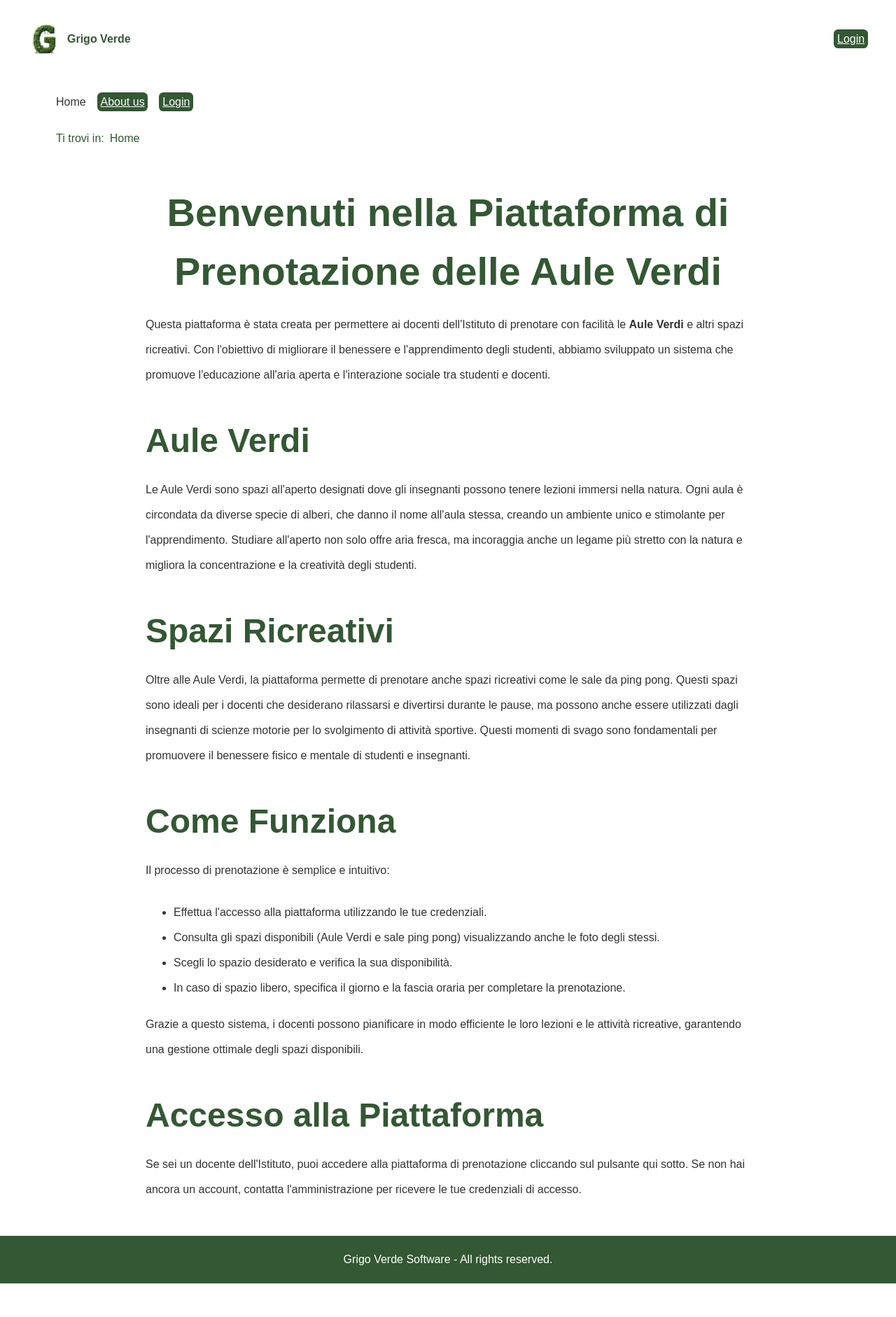
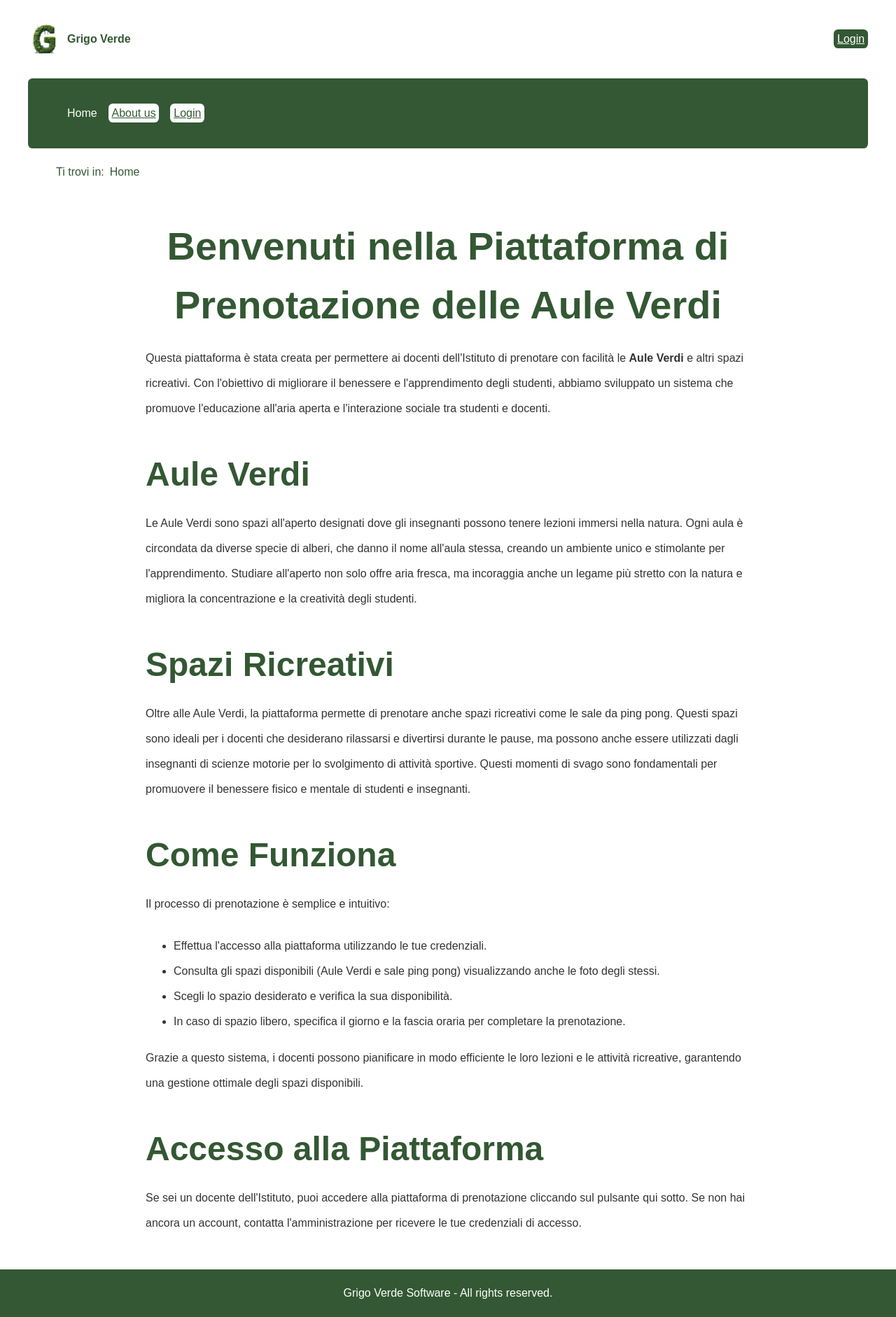
Before and after one commit to Sdraiati/Grigo-Verde, a PHP site: page / in a window 1280 px wide. Shown: the whole page at 70% size. Before the commit the page ends 1834 px from the top, so only its background shows below. Run offline with PHP 8.4, Linux system fonts and the light colour scheme; data that the repository does not hold is empty.

Commit message:
close #41

```diff
--- a/assets/style.css
+++ b/assets/style.css
@@ -25,6 +25,10 @@
         --errorMessageColor: #ffa0ff;
         --shadow: 0 0 0.4rem 0.01rem var(--secondaryColor);
     }
+}
+
+:root {
+    --round-radius: 0.4rem;
 }
 
 /* --------- MOBILE BREAKPOINT --------- */
@@ -106,7 +110,7 @@ a {
     color: var(--backgroundColor);
     background-color: var(--primaryColor);
     padding: 0.3rem;
-    border-radius: 0.4rem;
+    border-radius: var(--round-radius);
 }
 
 a:visited {
@@ -162,10 +166,27 @@ header {
     text-align: right;
 }
 
+#menu {
+    padding: 1rem;
+    border-radius: var(--round-radius);
+    background-color: var(--primaryColor);
+    color: var(--backgroundColor);
+}
+
 #menu ul {
     display: flex;
     gap: 1rem;
     list-style: none;
+}
+
+#menu a {
+    color: var(--primaryColor);
+    background-color: var(--backgroundColor);
+}
+
+#menu a:visited {
+    background-color: var(--primaryColor);
+    color: var(--backgroundColor);
 }
 
 #breadcrumbs ol {
@@ -255,7 +276,7 @@ footer {
 
 form {
     padding: 1.5rem;
-    border-radius: 0.4rem;
+    border-radius: var(--round-radius);
     box-shadow: var(--shadow);
     margin: 0 auto;
 }
@@ -292,7 +313,7 @@ input[type="password"] {
     padding: 0.5rem;
     margin-bottom: 1rem;
     border: 0.1rem solid var(--primaryColor);
-    border-radius: 0.4rem;
+    border-radius: var(--round-radius);
     background-color: var(--backgroundColor);
     color: var(--textColor);
 }
@@ -311,7 +332,7 @@ input[type="submit"] {
     background-color: var(--primaryColor);
     color: var(--backgroundColor);
     border: none;
-    border-radius: 0.4rem;
+    border-radius: var(--round-radius);
     cursor: pointer;
     font-size: 1.1em;
     box-shadow: var(--shadow);
```
